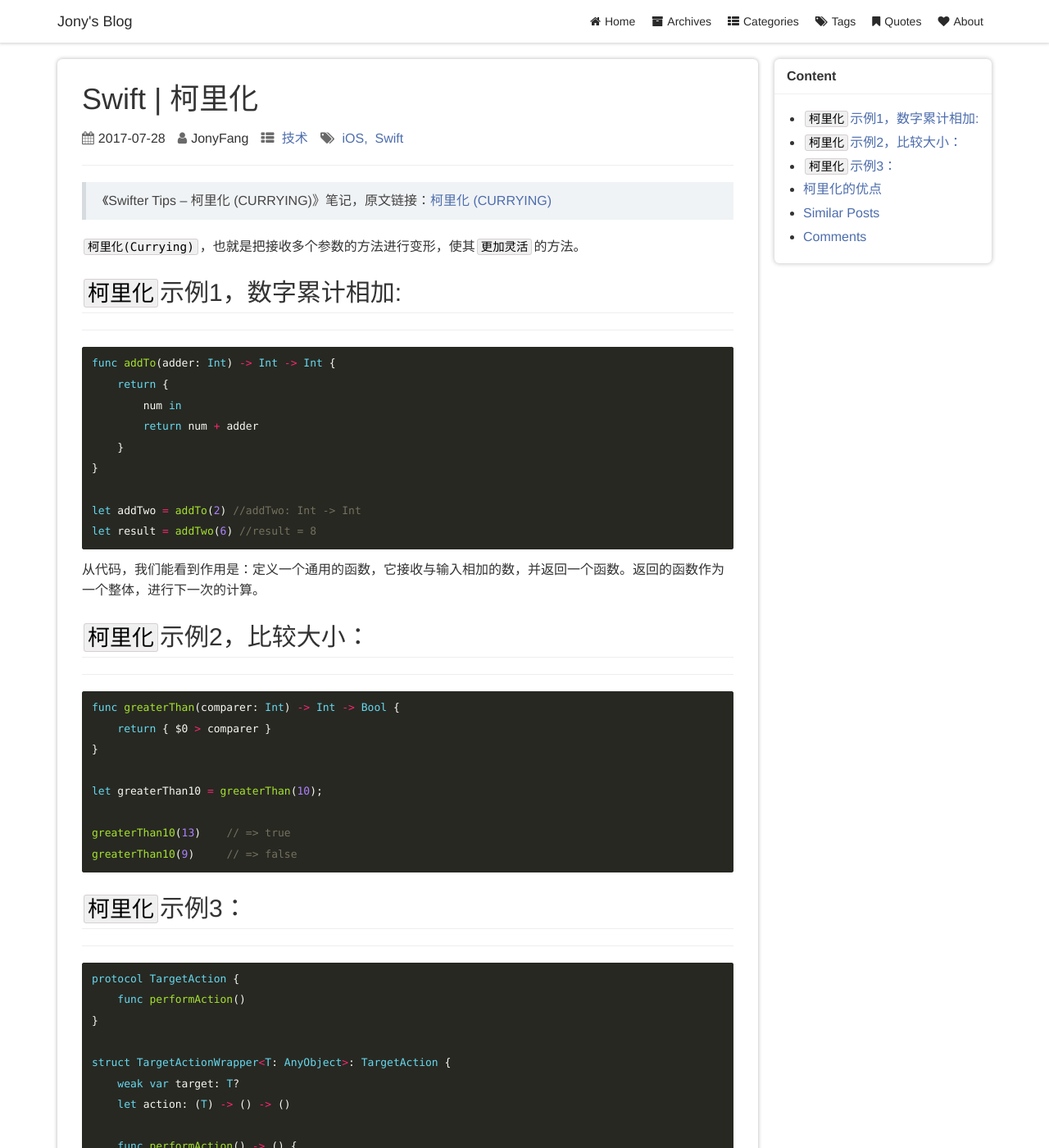
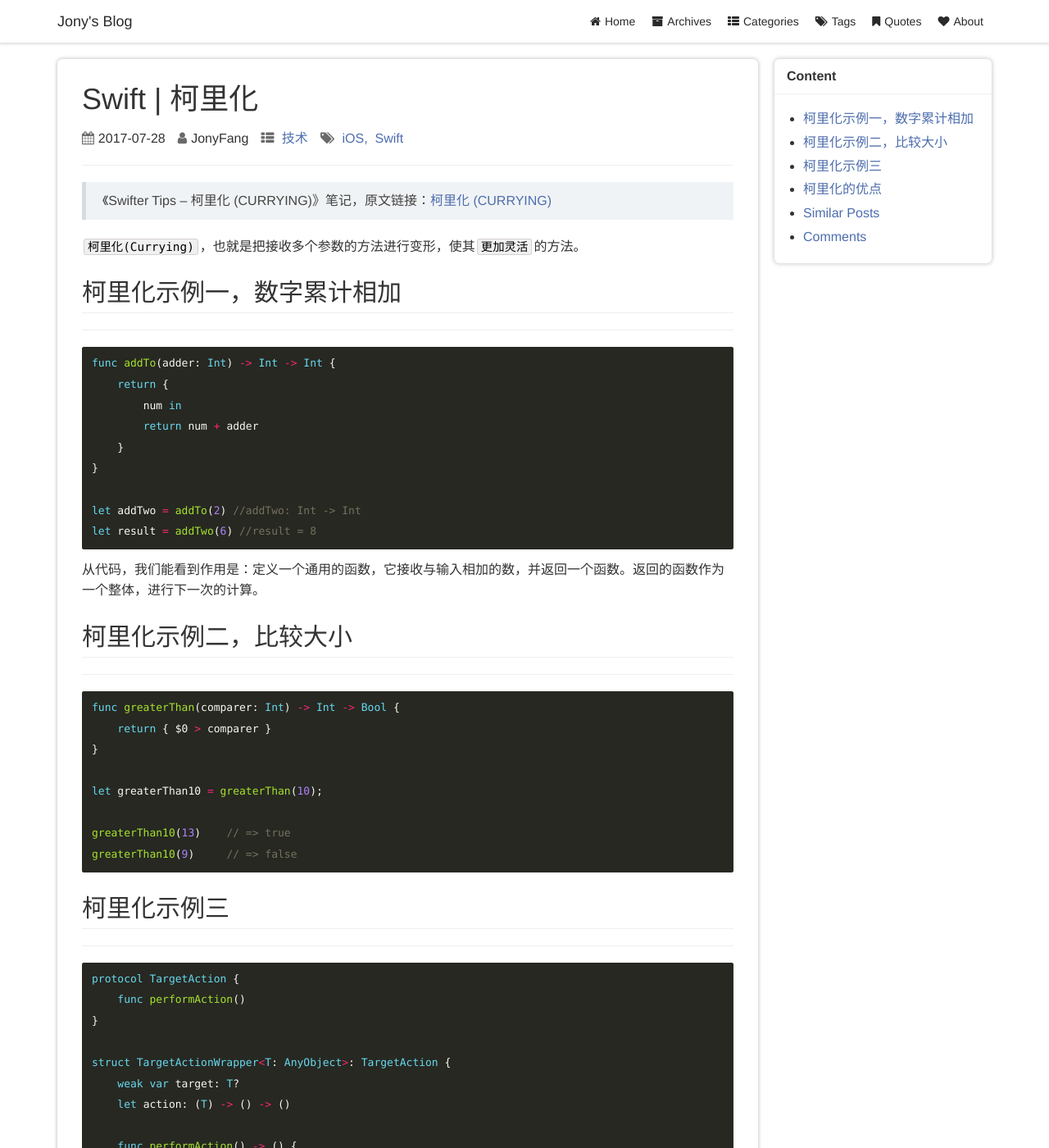
Before and after one commit to JonyFang/v1.0-JonyFang.github.io, a Jekyll site: the page built from _posts/2017-07-28-swift-currying.md, in a window 1280 px wide and 1400 px high. Shown: the whole window at 82% size. Built offline with Jekyll 4.4.1, drawn with Linux system fonts in a browser that asks for light colours; comment, search, counter and statistics services are not loaded; a style sheet for code colours, icons or effects is not loaded.

Commit message:
update titles layout

````diff
--- a/_posts/2017-07-28-swift-currying.md
+++ b/_posts/2017-07-28-swift-currying.md
@@ -20,7 +20,7 @@ mathjax: true
 
 
 
-## `柯里化`示例1，数字累计相加:
+## 柯里化示例一，数字累计相加
 ----
 
 ```swift
@@ -38,7 +38,7 @@ let result = addTwo(6) //result = 8
 从代码，我们能看到作用是：定义一个通用的函数，它接收与输入相加的数，并返回一个函数。返回的函数作为一个整体，进行下一次的计算。
 
 
-## `柯里化`示例2，比较大小：
+## 柯里化示例二，比较大小
 ----
 
 ```swift
@@ -53,7 +53,7 @@ greaterThan10(9)     // => false
 ```
 
 
-## `柯里化`示例3：
+## 柯里化示例三
 ----
 
 ```swift
````
